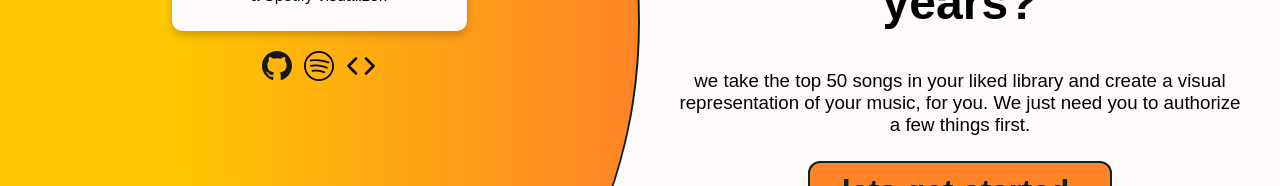
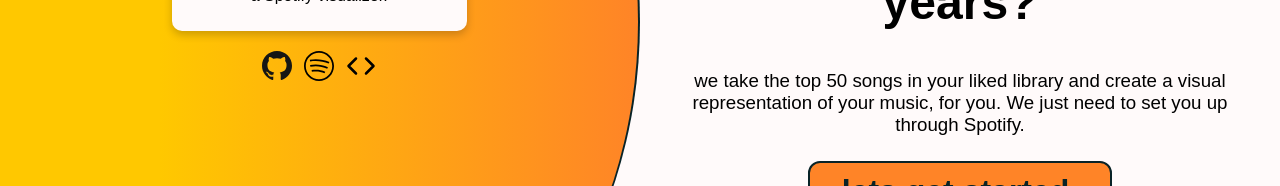
Before and after one commit to dkutin/affinity, a React (Create React App) app: page / in a window 1280 px wide. Shown: the part 390-576 px from the top of the page. Built offline with nearby package versions, Linux system fonts and the light colour scheme; what spotify-web-api-js would draw is missing.

Commit message:
Update URL in login page

```diff
--- a/src/components/Login.js
+++ b/src/components/Login.js
@@ -17,8 +17,8 @@ class Login extends Component {
         </div>
         <div className="login">
             <h2> Ever wonder how your music taste has progressed over the years? </h2>
-            <h3> we take the top 50 songs in your liked library and create a visual representation of your music, for you. We just need you to authorize a few things first. </h3>
-            <a href={"https://affinity-281921.uc.r.appspot.com/login"}  >
+            <h3> we take the top 50 songs in your liked library and create a visual representation of your music, for you. We just need to set you up through Spotify. </h3>
+            <a href={"https://affinity-server.uc.r.appspot.com/login"}  >
               <div className="home-button">
                 <p>lets get started.</p>
               </div>
```
